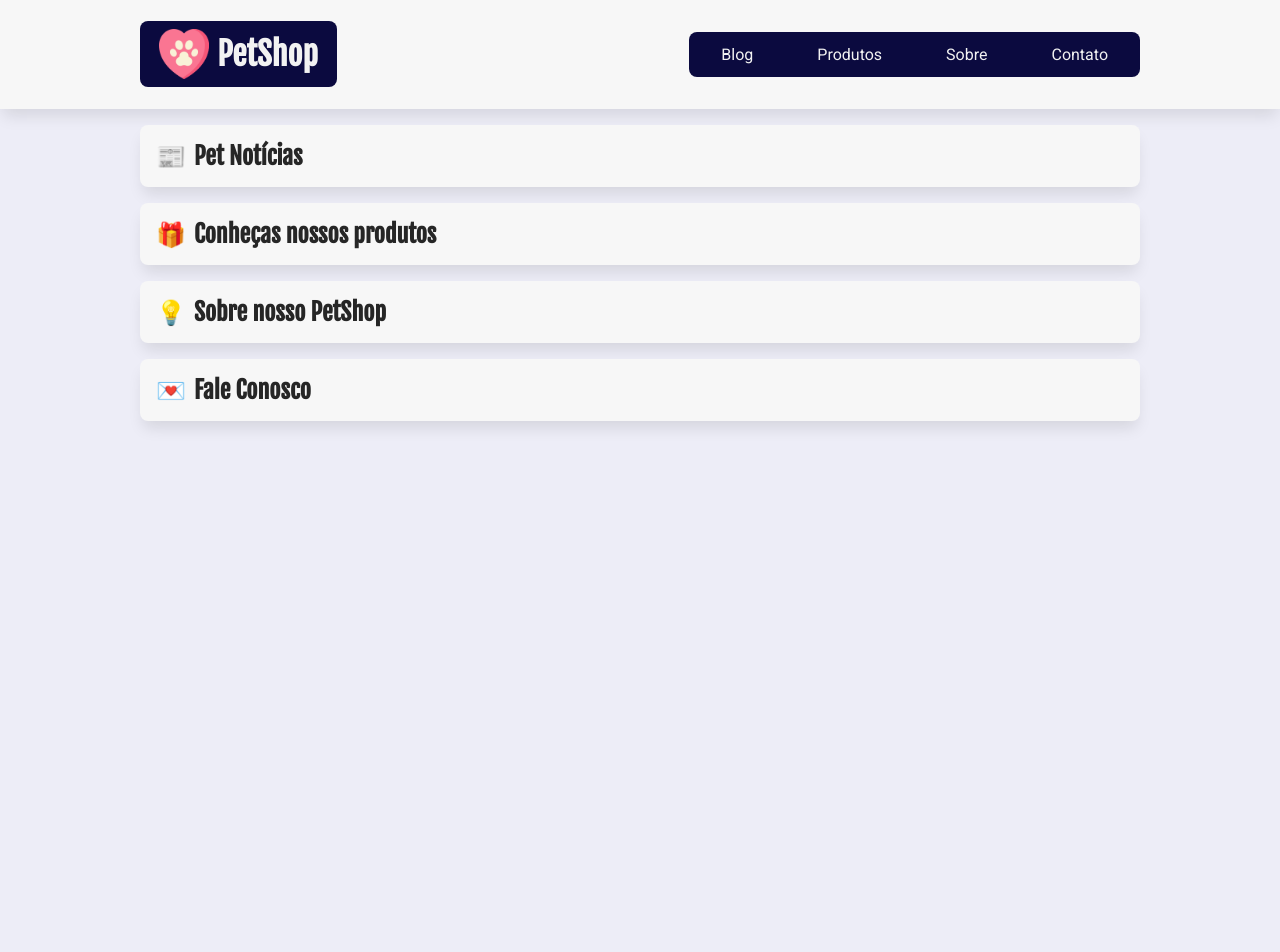
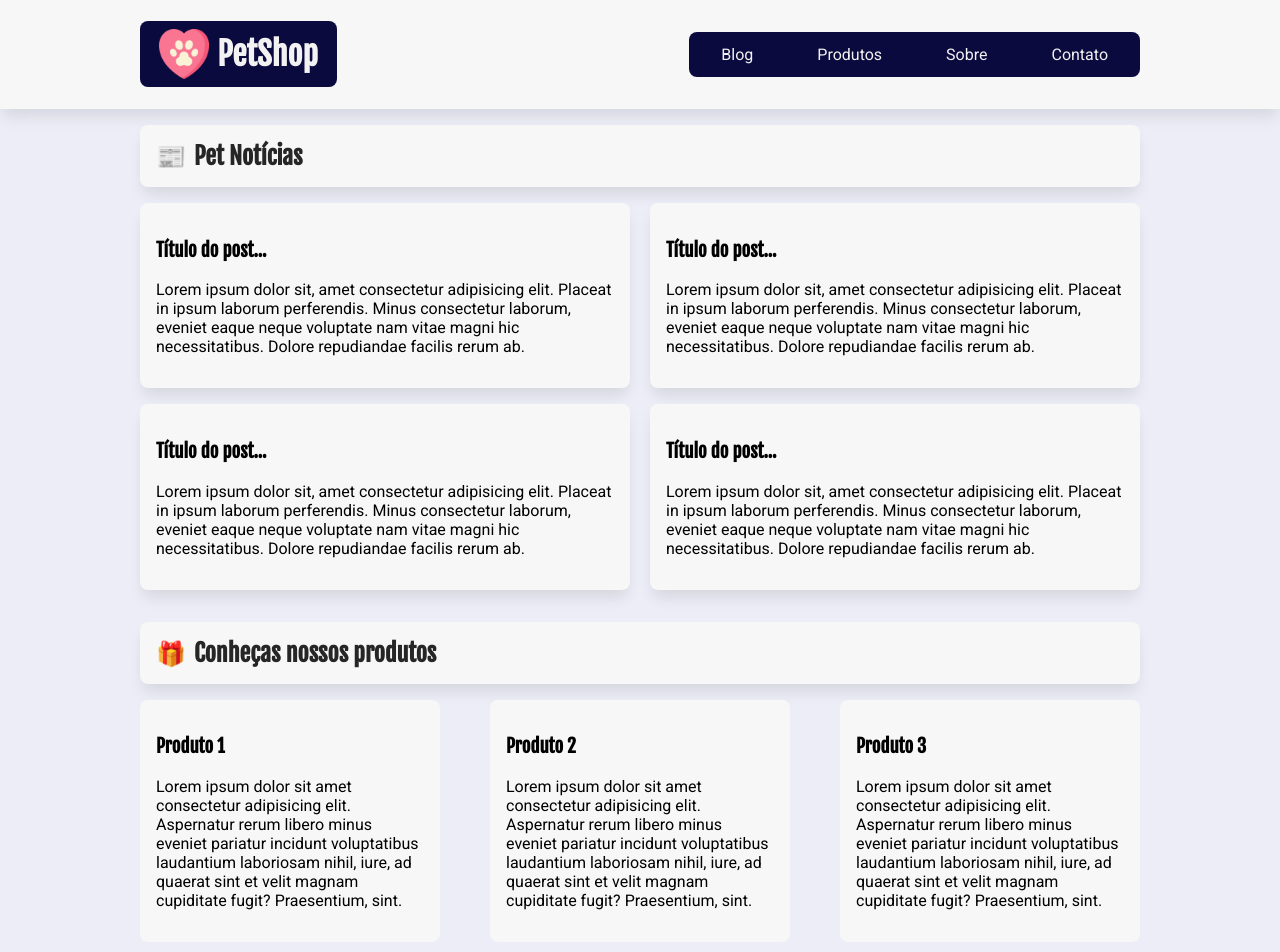
Before and after one commit to lucasmendeshy/petshop, a React (Create React App) app: page / in a window 1280 px wide. Shown: the top 952 px of the page. Before the commit the page ends 800 px from the top, so only its background shows below. Built offline with nearby package versions, Linux system fonts and the light colour scheme.

Commit message:
Componente ListaPost

```diff
--- /dev/null
+++ b/src/Components/ListaPosts/ListaPosts.jsx
@@ -0,0 +1,51 @@
+import estilos from "./ListaPosts.module.css";
+const ListaPosts = () => {
+  return (
+    <div className={estilos.lista_posts}>
+      <article className={estilos.post}>
+        <h3>Título do post...</h3>
+
+        <p>
+          Lorem ipsum dolor sit, amet consectetur adipisicing elit. Placeat in
+          ipsum laborum perferendis. Minus consectetur laborum, eveniet eaque
+          neque voluptate nam vitae magni hic necessitatibus. Dolore repudiandae
+          facilis rerum ab.
+        </p>
+      </article>
+
+      <article className={estilos.post}>
+        <h3>Título do post...</h3>
+
+        <p>
+          Lorem ipsum dolor sit, amet consectetur adipisicing elit. Placeat in
+          ipsum laborum perferendis. Minus consectetur laborum, eveniet eaque
+          neque voluptate nam vitae magni hic necessitatibus. Dolore repudiandae
+          facilis rerum ab.
+        </p>
+      </article>
+
+      <article className={estilos.post}>
+        <h3>Título do post...</h3>
+
+        <p>
+          Lorem ipsum dolor sit, amet consectetur adipisicing elit. Placeat in
+          ipsum laborum perferendis. Minus consectetur laborum, eveniet eaque
+          neque voluptate nam vitae magni hic necessitatibus. Dolore repudiandae
+          facilis rerum ab.
+        </p>
+      </article>
+
+      <article className={estilos.post}>
+        <h3>Título do post...</h3>
+
+        <p>
+          Lorem ipsum dolor sit, amet consectetur adipisicing elit. Placeat in
+          ipsum laborum perferendis. Minus consectetur laborum, eveniet eaque
+          neque voluptate nam vitae magni hic necessitatibus. Dolore repudiandae
+          facilis rerum ab.
+        </p>
+      </article>
+    </div>
+  );
+};
+export default ListaPosts;
--- /dev/null
+++ b/src/Components/ListaPosts/ListaPosts.module.css
@@ -0,0 +1,15 @@
+.lista_posts {
+    display: flex;
+    justify-content: space-between;
+    flex-wrap: wrap;
+}
+
+.post {
+    padding: 1rem;
+    width: 49%;
+    background-color: #f7f7f7;
+    box-shadow: var(--sombra-box);
+    border-radius: var(--borda-arredondada);
+    margin-bottom: 1rem;
+    transition: transform 300ms;
+}
--- a/src/pages/Home/Home.jsx
+++ b/src/pages/Home/Home.jsx
@@ -1,8 +1,11 @@
+import ListaPosts from "../../Components/ListaPosts/ListaPosts";
 import estilos from "./Home.module.css";
 const Home = () => {
   return (
     <section>
       <h2 className={estilos.titulo_secao}>Pet Notícias</h2>
+
+      <ListaPosts />
     </section>
   );
 };
--- a/src/pages/Produtos/Produtos.jsx
+++ b/src/pages/Produtos/Produtos.jsx
@@ -3,6 +3,38 @@ const Produtos = () => {
   return (
     <section>
       <h2 className={estilos.titulo_secao}>Conheças nossos produtos</h2>
+
+      <div className={estilos.produtos}>
+        <article>
+          <h3>Produto 1</h3>
+          <p>
+            Lorem ipsum dolor sit amet consectetur adipisicing elit. Aspernatur
+            rerum libero minus eveniet pariatur incidunt voluptatibus laudantium
+            laboriosam nihil, iure, ad quaerat sint et velit magnam cupiditate
+            fugit? Praesentium, sint.
+          </p>
+        </article>
+
+        <article>
+          <h3>Produto 2</h3>
+          <p>
+            Lorem ipsum dolor sit amet consectetur adipisicing elit. Aspernatur
+            rerum libero minus eveniet pariatur incidunt voluptatibus laudantium
+            laboriosam nihil, iure, ad quaerat sint et velit magnam cupiditate
+            fugit? Praesentium, sint.
+          </p>
+        </article>
+
+        <article>
+          <h3>Produto 3</h3>
+          <p>
+            Lorem ipsum dolor sit amet consectetur adipisicing elit. Aspernatur
+            rerum libero minus eveniet pariatur incidunt voluptatibus laudantium
+            laboriosam nihil, iure, ad quaerat sint et velit magnam cupiditate
+            fugit? Praesentium, sint.
+          </p>
+        </article>
+      </div>
     </section>
   );
 };
--- a/src/pages/Sobre/Sobre.jsx
+++ b/src/pages/Sobre/Sobre.jsx
@@ -3,6 +3,38 @@ const Sobre = () => {
   return (
     <section>
       <h2 className={estilos.titulo_secao}>Sobre nosso PetShop</h2>
+
+      <div className={estilos.sobre}>
+        {/* <article>
+          <h3>Missão</h3>
+          <p>
+            Lorem ipsum dolor sit amet consectetur adipisicing elit. Aspernatur
+            rerum libero minus eveniet pariatur incidunt voluptatibus laudantium
+            laboriosam nihil, iure, ad quaerat sint et velit magnam cupiditate
+            fugit? Praesentium, sint.
+          </p>
+        </article>
+
+        <article>
+          <h3>Visão</h3>
+          <p>
+            Lorem ipsum dolor sit amet consectetur adipisicing elit. Aspernatur
+            rerum libero minus eveniet pariatur incidunt voluptatibus laudantium
+            laboriosam nihil, iure, ad quaerat sint et velit magnam cupiditate
+            fugit? Praesentium, sint.
+          </p>
+        </article>
+
+        <article>
+          <h3>Valores</h3>
+          <p>
+            Lorem ipsum dolor sit amet consectetur adipisicing elit. Aspernatur
+            rerum libero minus eveniet pariatur incidunt voluptatibus laudantium
+            laboriosam nihil, iure, ad quaerat sint et velit magnam cupiditate
+            fugit? Praesentium, sint.
+          </p>
+        </article> */}
+      </div>
     </section>
   );
 };
```
